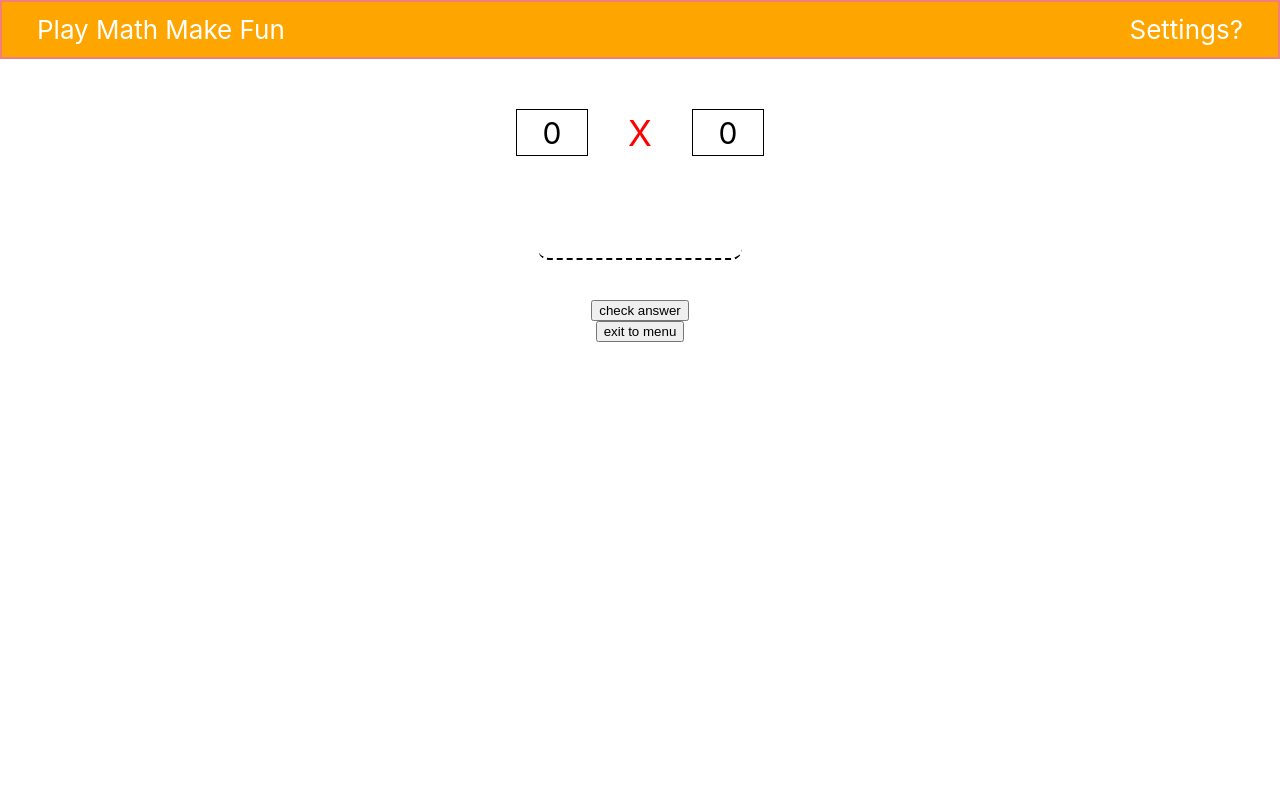
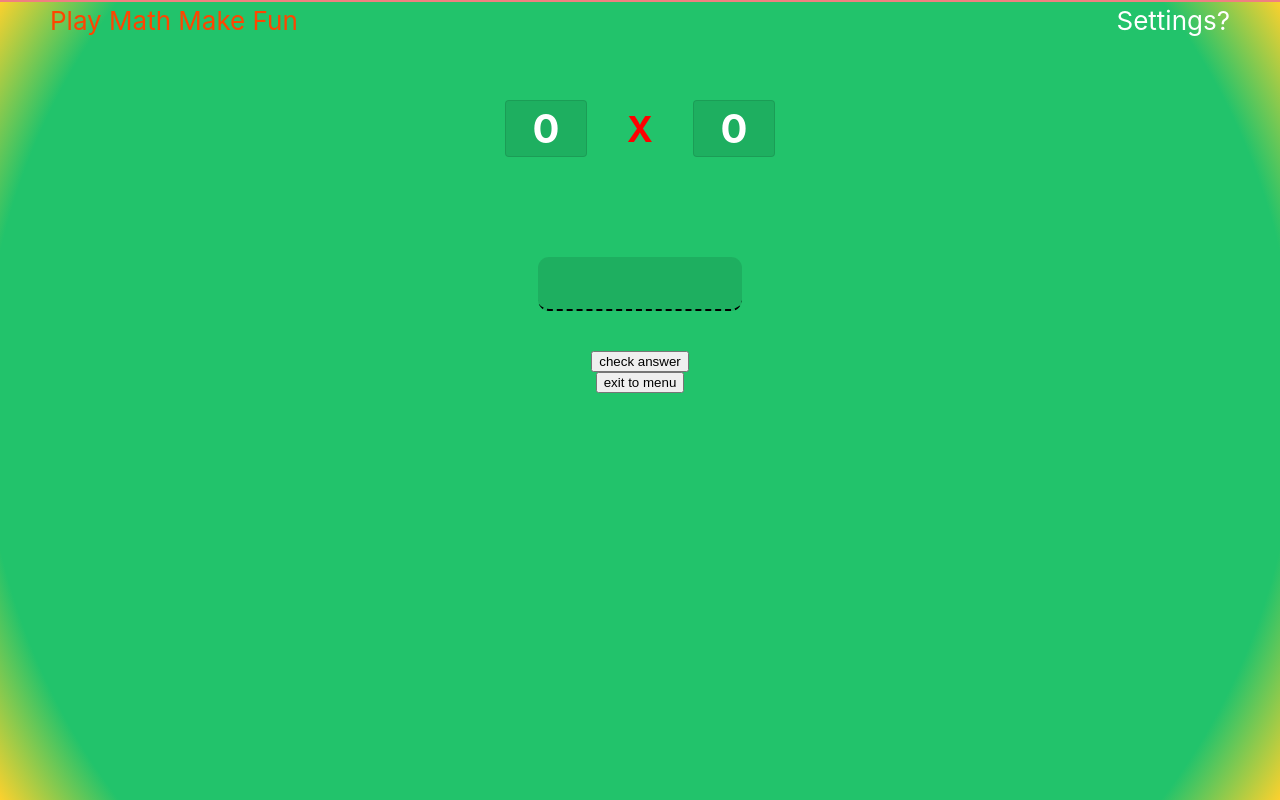
Before and after one commit to DimaBeley/playmath, a React (Create React App) app: page /multiplicationGame in a window 1280 px wide. Built offline with nearby package versions, Linux system fonts and the light colour scheme.

Commit message:
styles transformation

```diff
--- a/src/components/home/Home.module.scss
+++ b/src/components/home/Home.module.scss
@@ -3,7 +3,7 @@
   justify-content: center;
   align-items: center;
   padding: 0 80px;
-  border: 2px solid orangered;
+  outline: 2px solid orangered;
   background-color: lightcoral;
   & * {
     color: white;
--- a/src/components/multiplication/multiplication.module.scss
+++ b/src/components/multiplication/multiplication.module.scss
@@ -3,12 +3,14 @@
     width: 100%;
     overflow: hidden;
     display: flex;
-    justify-content: center;
+    justify-content: start;
     align-items: center;
     flex-direction: column;
+    background: rgb(34,195,107);
+    background: var(--theme);
     & .numbers {
         display: inline-flex;
-        margin: 50px 0;
+        margin: 100px 0;
         & .operator {
             display: flex;
             justify-content: center;
@@ -16,24 +18,33 @@
             margin: 0 40px;
             color: red;
             font-size: 35px;
+            font-weight: bold;
         }
         & .number {
             display: flex;
             align-items: center;
             justify-content: center;
-            width: clamp(40px, 70px, 100px);
-            height: clamp(30px, 45px, 65px);
-            border: 1px solid black;
-            font-size: clamp(20px, 30px, 45px);
+            width: clamp(40px, 80px, 100px);
+            height: clamp(30px, 55px, 65px);
+            border: 1px solid rgba(0, 0, 0, .1);
+            border-radius: 4px;
+            font-size: clamp(20px, 40px, 50px);
+            background-color: rgba(0, 0, 0, .1);
+            font-weight: bold;
+            color: white
         }
     }
     & input.multiplicationInput {
+        background-color: rgba(0, 0, 0, .1);
         width: clamp(165px, 200px, 300px);
+        color: ghostwhite;
         height: 50px;
         border: none;
         border-bottom: 2px dashed orangered;
         border-radius: 11px;
-        font-size: 28px;
+        font-size: 35px;
+        font-weight: 700;
+        letter-spacing: 1px;
         text-align: center;
         transition: border-color .4s;
         margin-bottom: 40px;
--- a/src/components/navbar/Navbar.module.scss
+++ b/src/components/navbar/Navbar.module.scss
@@ -2,8 +2,8 @@
     display: flex;
     justify-content: space-between;
     align-items: center;
-    padding: 12px 30px;
-    border: 2px solid lightcoral;
+    height: 0;
+    outline: 2px solid lightcoral;
     background-color: orange;
     & * {
         color: white;
@@ -11,15 +11,19 @@
     }
     & a {
         text-decoration: none;
+
         & :hover {
             color: orangered;
         }
     }
     & span {
-        padding: 0 5px;
+        position: relative;
+        top: 20px;
+        padding: 50px;
     }
     & .logo {
         flex: 1;
+        transition: color 0.5s;
     }
     & .settings {
 
--- a/src/index.css
+++ b/src/index.css
@@ -1,3 +1,6 @@
+:root {
+  --theme: radial-gradient(circle, rgba(34,195,107,1) 87%, rgba(253,209,45,1) 100%);
+}
 body {
   margin: 0;
   height: 100%;
@@ -7,8 +10,14 @@ body {
   -webkit-font-smoothing: antialiased;
   -moz-osx-font-smoothing: grayscale;
 }
+html {
+  height: 100%;
+}
 
 code {
   font-family: source-code-pro, Menlo, Monaco, Consolas, 'Courier New',
     monospace;
 }
+#root {
+  height: 100%;
+}
```
